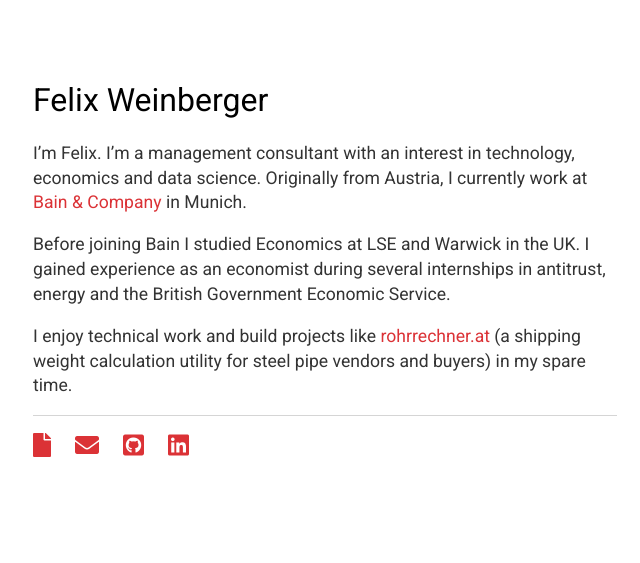
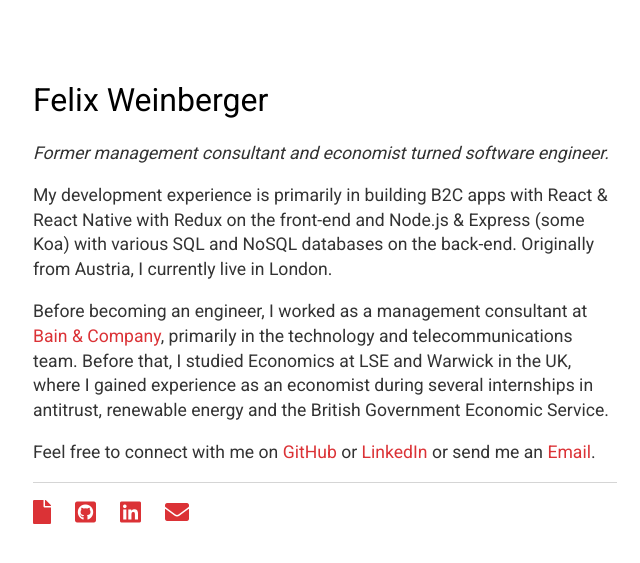
Before and after one commit to felixweinberger/felixweinberger.github.io, a Jekyll site: the page built from index.md, in a window 1280 px wide. Shown: the top 563 px of the page, without its empty margins (315-955 px from the left). Built offline with Jekyll 4.4.1, drawn with Linux system fonts in a browser that asks for light colours.

Commit message:
feat(intro): changed wording and description of homepage

```diff
--- a/_layouts/default.html
+++ b/_layouts/default.html
@@ -28,9 +28,9 @@
   <footer>
     <ul>
       <li><a href="/assets/felixweinberger-cv.pdf"><i class="fas fa-file"></i></a></li>
-      <li><a href="mailto:felix.weinberger@gmail.com"><i class="fas fa-envelope"></i></a></li>
       <li><a href="https://github.com/felixweinberger"><i class="fab fa-github-square"></i></a></li>
       <li><a href="https://linkedin.com/in/felixweinberger"><i class="fab fa-linkedin"></i></a></li>
+      <li><a href="mailto:felix.weinberger@gmail.com"><i class="fas fa-envelope"></i></a></li>
     </ul>
     <!-- <div>&copy Felix W. 2019</div> -->
   </footer>
--- a/index.md
+++ b/index.md
@@ -3,8 +3,10 @@
 title: Felix Weinberger
 ---
 
-I'm Felix. I'm a management consultant with an interest in technology, economics and data science. Originally from Austria, I currently work at [Bain & Company](https://bain.com) in Munich.
+*Former management consultant and economist turned software engineer.*
 
-Before joining Bain I studied Economics at LSE and Warwick in the UK. I gained experience as an economist during several internships in antitrust, energy and the British Government Economic Service.
+My development experience is primarily in building B2C apps with React & React Native with Redux on the front-end and Node.js & Express (some Koa) with various SQL and NoSQL databases on the back-end. Originally from Austria, I currently live in London.
 
-I enjoy technical work and build projects like [rohrrechner.at](https://rohrrechner.at) (a shipping weight calculation utility for steel pipe vendors and buyers) in my spare time.
+Before becoming an engineer, I worked as a management consultant at [Bain & Company](https://bain.com), primarily in the technology and telecommunications team. Before that, I studied Economics at LSE and Warwick in the UK, where I gained experience as an economist during several internships in antitrust, renewable energy and the British Government Economic Service.
+
+Feel free to connect with me on [GitHub](https://github.com/felixweinberger) or [LinkedIn](https://linkedin.com/in/felixweinberger) or send me an [Email](mailto:felix.weinberger@gmail.com).
```
Also changed, not shown: 1 other file.
